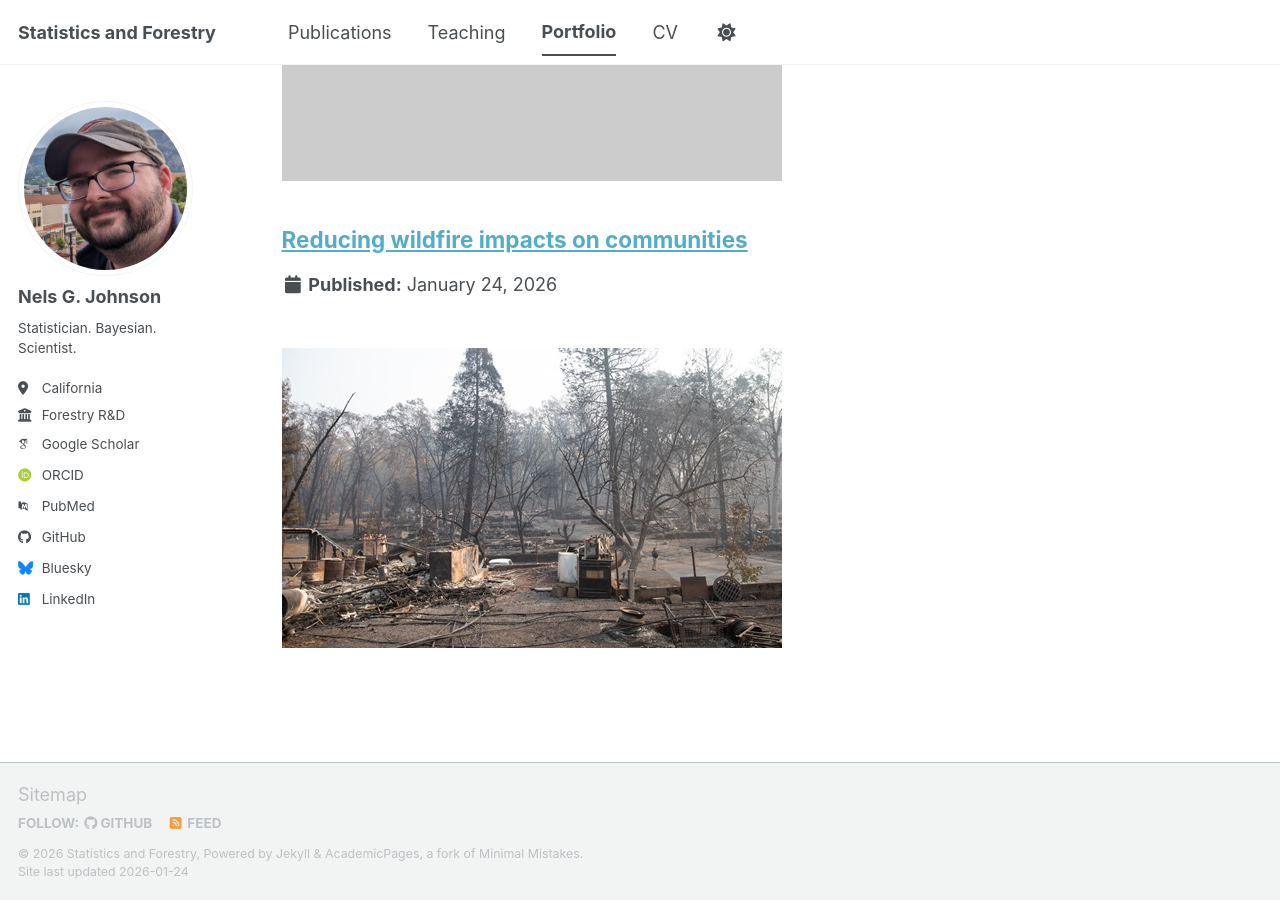
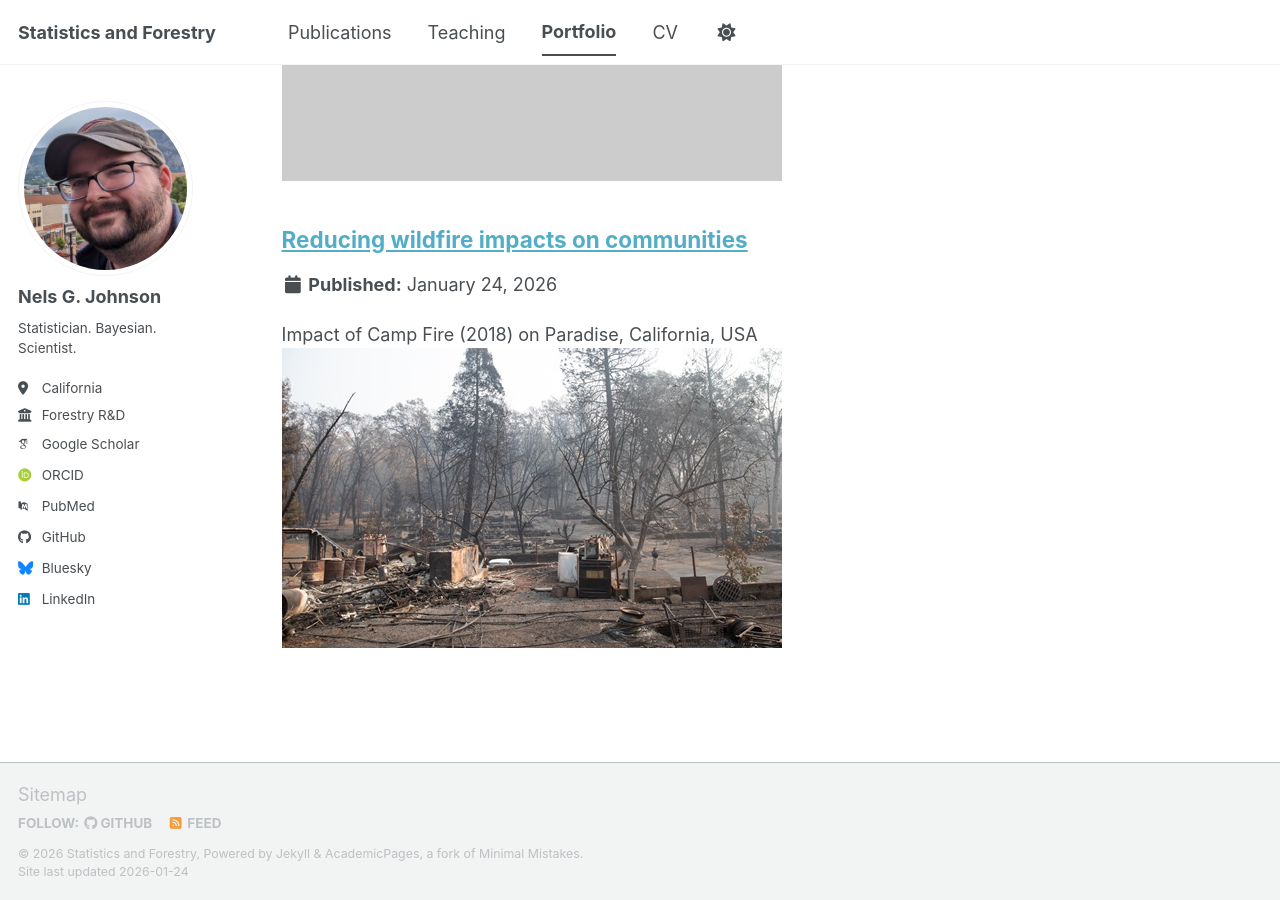
Before and after one commit to nelsjohnso/nelsjohnso.github.io, a Jekyll site: the page built from _pages/portfolio.html, in a window 1280 px wide and 900 px high, scrolled down 883 px. Built offline with Jekyll 4.4.1, drawn with Linux system fonts in a browser that asks for light colours; some web fonts are replaced; a script bundle is joined from its source files by our own code; library files that are not in the unit come from our copies.

Commit message:
Update excerpt for wildfire.md

```diff
--- a/_portfolio/wildfire.md
+++ b/_portfolio/wildfire.md
@@ -1,5 +1,5 @@
 ---
 title: "Reducing wildfire impacts on communities"
-excerpt: "<br/><img src='/images/campfire500x300.jpg'>"
+excerpt: "Impact of Camp Fire (2018) on Paradise, California, USA<br/><img src='/images/campfire500x300.jpg'>"
 collection: portfolio
 ---
```
